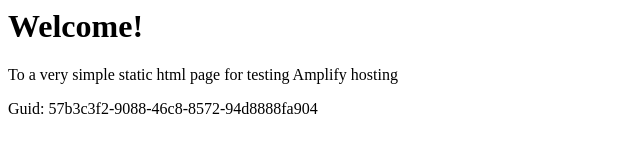
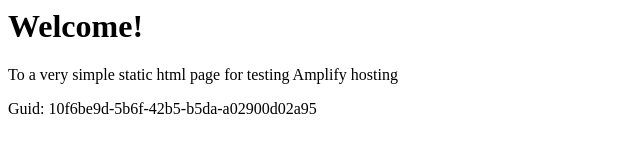
Before and after one commit to aws-aemilia-yul/Github-PR-Commit-Integration-Test-DoNotTouch-GithubWebhookPreviewCanaryTest-v1-prod-ca-central-1, a website: page src/index.html in a window 1280 px wide. Shown: the full height of the page, 0-640 px from the left. Drawn offline with Linux system fonts and the light colour scheme.

Commit message:
commit from integ tests

```diff
--- a/src/index.html
+++ b/src/index.html
@@ -12,6 +12,6 @@
 <body>
     <h1>Welcome!</h1>
     <p>To a very simple static html page for testing Amplify hosting</p>
-    <p>Guid: 57b3c3f2-9088-46c8-8572-94d8888fa904</p></body>
+    <p>Guid: 10f6be9d-5b6f-42b5-b5da-a02900d02a95</p></body>
 
 </html>
```
